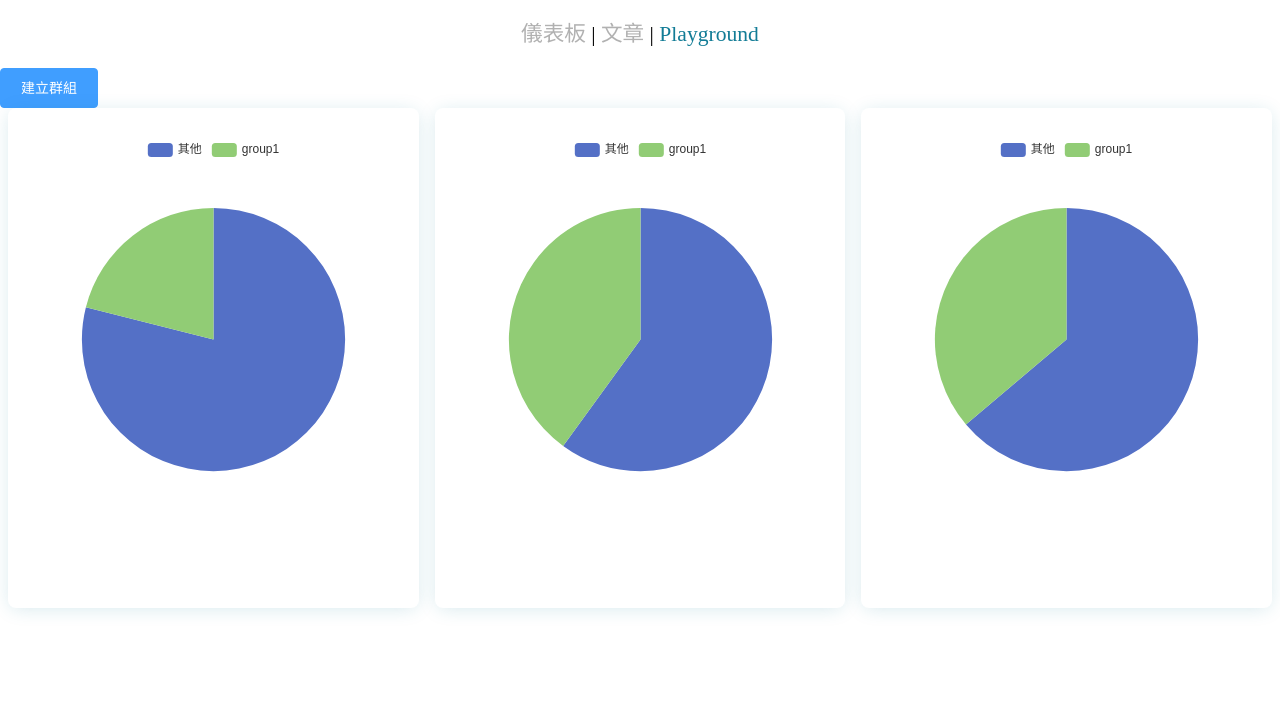
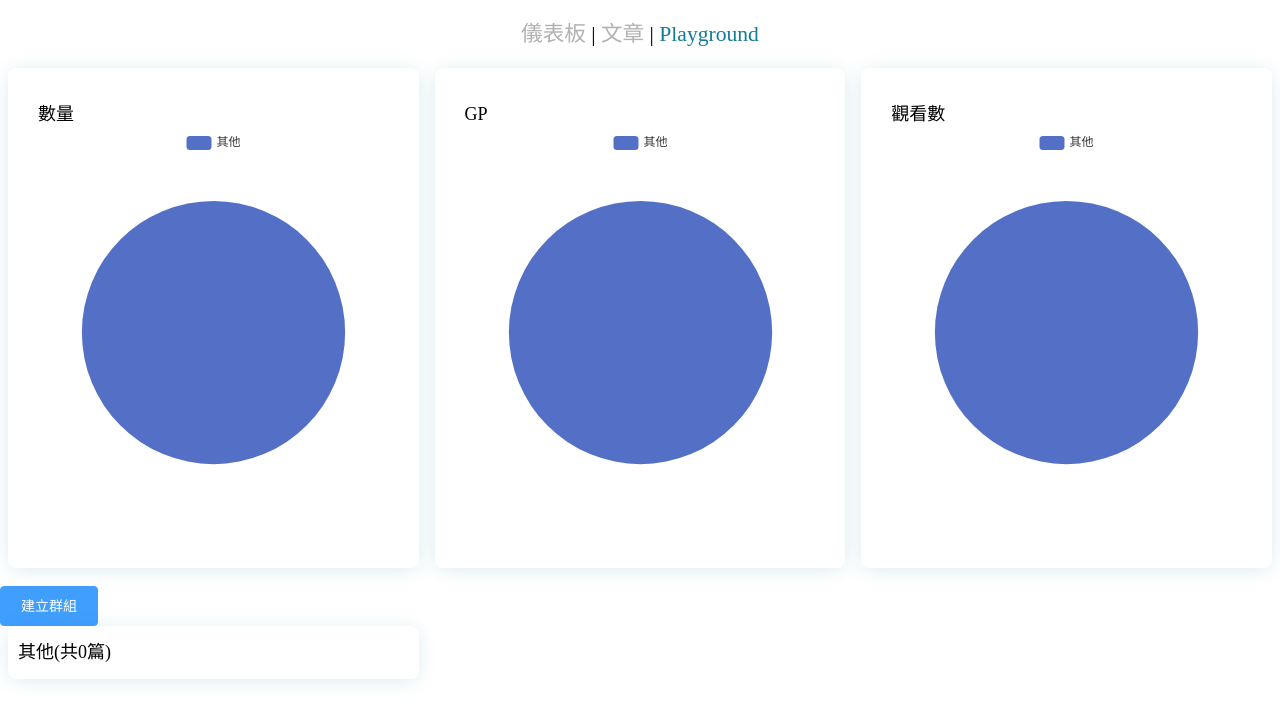
Before and after one commit to handred800/bahamut-pie, a Vue app: page /playground in a window 1280 px wide. Shown: the top 722 px of the page. Built offline with nearby package versions, Linux system fonts and the light colour scheme; a web font is replaced by a local one.

Commit message:
-playground 功能初步完成(UI待優化) -加總數字改用_.sumBy

```diff
--- a/src/components/chartPie.vue
+++ b/src/components/chartPie.vue
@@ -36,7 +36,6 @@ export default {
   watch: {
     inputData(newData) {
       this.options.dataset.source = newData;
-      console.log('refresh');
     },
   },
 };
--- a/src/store/index.js
+++ b/src/store/index.js
@@ -6,6 +6,12 @@ Vue.use(Vuex);
 
 export default new Vuex.Store({
   state: {
+    dictionary: {
+      count: '數量',
+      coin: '巴幣',
+      gp: 'GP',
+      view: '觀看數',
+    },
     allData: [],
     ownerId: '',
     isLoading: false,
--- a/src/views/dashboard.vue
+++ b/src/views/dashboard.vue
@@ -4,7 +4,7 @@
       <div class="col-25">
         <div class="card">
           <div class="card-meta">文章總數</div>
-          <div class="hero">{{totalMeta.articleLength | currency}}</div>
+          <div class="hero">{{totalMeta.count | currency}}</div>
         </div>
       </div>
       <div class="col-25">
@@ -95,11 +95,12 @@ export default {
   },
   methods: {
     calculateMeta(targetArticles) {
+      const sumFunc = this._.sumBy;
       return {
-        articleLength: targetArticles.length,
-        gp: targetArticles.reduce((totalVal, currentObj) => totalVal + currentObj.meta.gp, 0),
-        coin: targetArticles.reduce((totalVal, currentObj) => totalVal + currentObj.meta.coin, 0),
-        view: targetArticles.reduce((totalVal, currentObj) => totalVal + currentObj.meta.view, 0),
+        count: targetArticles.length,
+        gp: sumFunc(targetArticles, (item) => item.meta.gp),
+        coin: sumFunc(targetArticles, (item) => item.meta.coin),
+        view: sumFunc(targetArticles, (item) => item.meta.view),
       };
     },
   },
@@ -135,8 +136,7 @@ export default {
       return dataset;
     },
     scatterDataset() {
-      let dataset = this.articlesData;
-      dataset = dataset.map((article) => ({
+      const dataset = this.articlesData.map((article) => ({
         title: article.title,
         gp: article.meta.gp,
         view: article.meta.view,
@@ -153,8 +153,5 @@ export default {
       },
     },
   },
-  // created() {
-  //   this.totalMeta = this.calculateMeta(this.articlesData);
-  // },
 };
 </script>
--- a/src/views/playground.vue
+++ b/src/views/playground.vue
@@ -1,18 +1,26 @@
 <template>
 <div>
-  <ul v-for="(groupArticles, groupName) in groups" :key="groupName">
-    <h3>{{groupName}}</h3>
-    <li v-for="article in groupArticles" :key="article.id">{{article.title}}</li>
-    <el-button type="danger" @click="deleteGroup(groupName)">刪除群組</el-button>
-  </ul>
+  <div class="row">
+    <div class="col-33" v-for="(value, name, index) in totalDataset" :key="name + index">
+      <div class="card chart-container">
+        {{ $store.state.dictionary[name] }}
+        <pie-chart :inputData="value"></pie-chart>
+      </div>
+    </div>
+  </div>
+  <el-button type="primary" @click="dialogVisible = true">建立群組</el-button>
   <el-dialog title="建立群組" :visible.sync="dialogVisible" width="80%" :destroy-on-close="true">
     <transfer-box :inputData="other" @returnData="createGroup"></transfer-box>
   </el-dialog>
-  <el-button type="primary" @click="dialogVisible = true">建立群組</el-button>
+
   <div class="row">
-    <div class="col-33" v-for="(value, name, index) in totalDataset" :key="name + index">
-      <div class="card chart-container">
-        <pie-chart :inputData="value"></pie-chart>
+    <div v-for="(groupArticles, groupName) in groups" :key="groupName" class="col-33">
+      <div class="card">
+        <h3>{{groupName}}(共{{groupArticles.length}}篇)</h3>
+        <!-- <ul>
+          <li v-for="article in groupArticles" :key="article.id">{{article.title}}</li>
+        </ul> -->
+        <el-button type="danger" @click="deleteGroup(groupName)" v-if="groupName !== '其他'">刪除群組</el-button>
       </div>
     </div>
   </div>
@@ -29,20 +37,6 @@ export default {
       dialogVisible: false,
       other: [],
       groups: {},
-      totalDataset: {
-        count: [
-          ['其他', 30],
-          ['group1', 8],
-        ],
-        gp: [
-          ['其他', 60],
-          ['group1', 40],
-        ],
-        view: [
-          ['其他', 1500],
-          ['group1', 850],
-        ],
-      },
     };
   },
   methods: {
@@ -60,7 +54,6 @@ export default {
       vm.$set(vm.groups, tempName, tempGroup);
     },
     deleteGroup(groupName) {
-      console.log(this.groups[groupName]);
       this.other = [...this.other, ...this.groups[groupName]];
       this.$delete(this.groups, groupName);
     },
@@ -69,15 +62,37 @@ export default {
     articlesData() {
       return this._.cloneDeep(this.$store.state.allData);
     },
+    totalDataset() {
+      const vm = this;
+      const keynames = ['count', 'gp', 'view'];
+      const totalData = {};
+
+      keynames.forEach((keyname) => {
+        totalData[keyname] = [];
+        vm._.forEach(vm.groups, (groupData, groupname) => {
+          let total = 0;
+          if (keyname === 'count') {
+            total = groupData.length;
+          } else {
+            total = vm._.sumBy(groupData, (item) => item.meta[keyname]);
+            // total = groupData.reduce((totalVal, currentObj) => totalVal + currentObj.meta[keyname], 0);
+          }
+          totalData[keyname].push([groupname, total]);
+        });
+      });
+      console.log(totalData);
+
+      return totalData;
+    },
   },
-  // watch: {
-  //   articlesData: {
-  //     immediate: true,
-  //     handler() {
-  //       this.other = this.articlesData;
-  //     },
-  //   },
-  // },
+  watch: {
+    other: {
+      immediate: true,
+      handler() {
+        this.$set(this.groups, '其他', this.other);
+      },
+    },
+  },
   created() {
     this.other = this.articlesData;
   },
```
Also changed, not shown: 1 other file (tests, documents, lock files or other folders).
